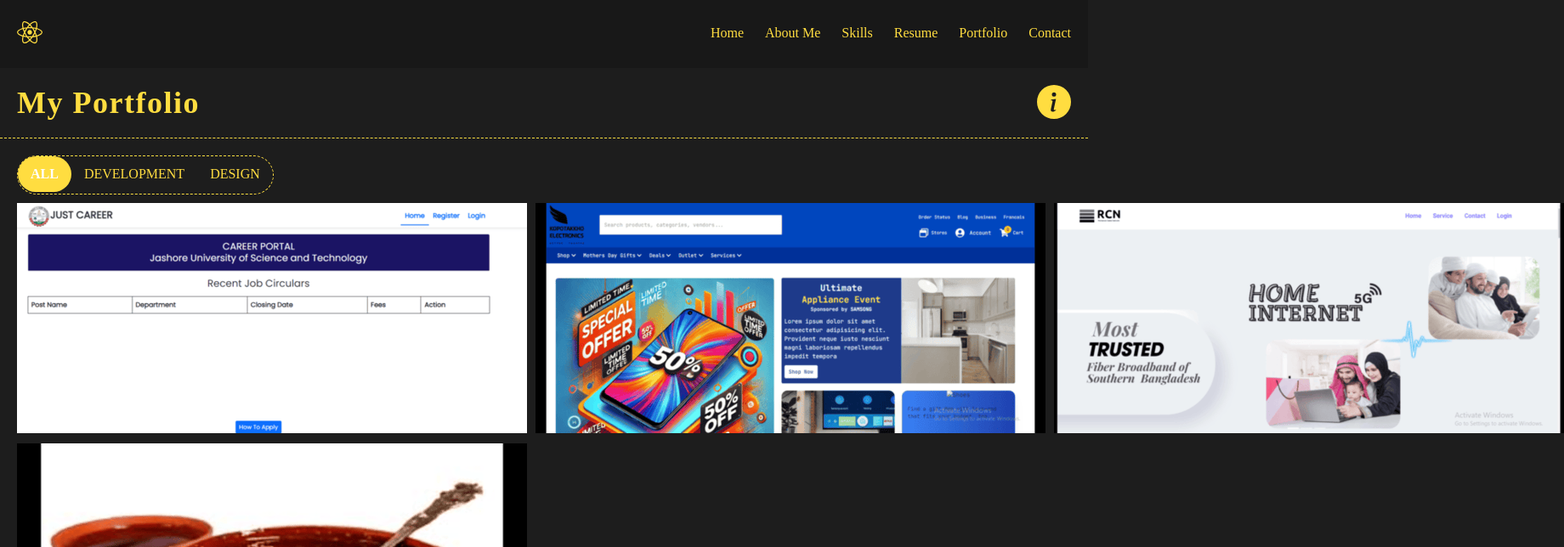
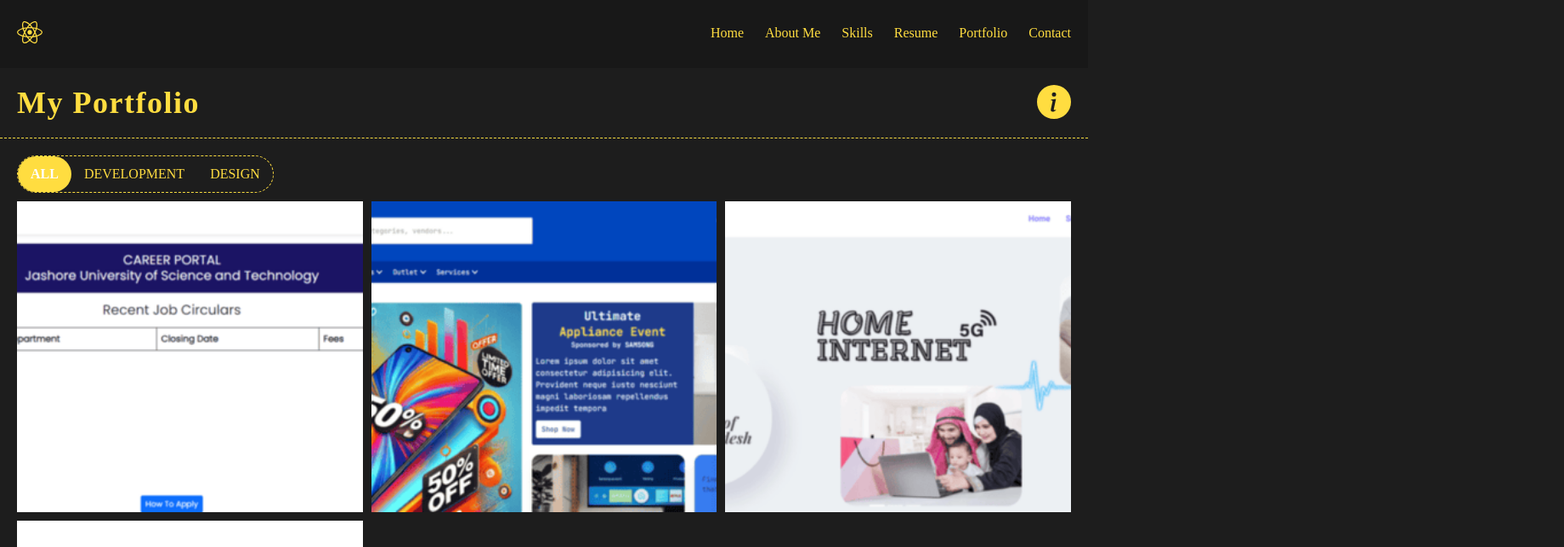
Before and after one commit to Md-Monirul-Islam/react-portfolio, a React (Create React App) app: page /portfolio in a window 1280 px wide. Shown: the top 644 px of the page at 85% size, 1840 px wide, since content can reach past the window. Built offline with nearby package versions, Linux system fonts and the light colour scheme.

Commit message:
complete portfolio section

```diff
--- a/src/containers/portfolio/index.jsx
+++ b/src/containers/portfolio/index.jsx
@@ -8,113 +8,79 @@ import ImagThree from '../images/three.png';
 import Images from '../images/images.png';
 
 const Portfolio = () => {
-
     const [filteredValue, setFilteredValue] = useState(1);
-
-    const [hoverValue,setHoverValue] = useState(null);
+    const [hoverValue, setHoverValue] = useState(null);
 
     const portfolioData = [
-        {
-            id : 2,
-            name : 'Job Portal',
-            image : ImageOne,
-            link : '',
-        },
-        {
-            id : 3,
-            name : 'Ecommerce',
-            image : ImageTwo,
-            link : '',
-        },
-        {
-            id : 4,
-            name : 'Company Portal',
-            image : ImagThree,
-            link : '',
-        },
-        {
-            id : 3,
-            name : 'Ecommerce',
-            image : Images,
-            link : '',
-        },
-    ]
+        { id: 2, name: 'Job Portal', image: ImageOne, link: '' },
+        { id: 3, name: 'Multi Seller Ecommerce & POS', image: ImageTwo, link: '' },
+        { id: 4, name: 'Company Portal', image: ImagThree, link: '' },
+        { id: 3, name: 'Ecommerce', image: Images, link: '' },
+    ];
 
     const filterData = [
-        {
-            filterId : 1,
-            label : 'All',
-        },
-        {
-            filterId : 2,
-            label : 'Development',
-        },
-        {
-            filterId : 3,
-            label : 'Design',
-        },
-    ]
+        { filterId: 1, label: 'All' },
+        { filterId: 2, label: 'Development' },
+        { filterId: 3, label: 'Design' },
+    ];
 
-    function handleFilter(currentId){
+    function handleFilter(currentId) {
         setFilteredValue(currentId);
-    };
+    }
 
-    console.log(filteredValue)
+    const filteredItems = filteredValue === 1
+        ? portfolioData
+        : portfolioData.filter(item => item.id === filteredValue);
 
-    const filteredItems = filteredValue ===1 ? portfolioData : portfolioData.filter(item=>item.id === filteredValue);
-    console.log(filteredItems)
-
-    function handleHover(index){
+    function handleHover(index) {
         setHoverValue(index);
-    };
-    console.log(hoverValue)
+    }
 
     return (
         <section id="portfolio" className="portfolio">
             <PageHeaderContent
-                headerText = 'My Portfolio'
-                icon = {<BsInfoCircleFill size={40} />}
+                headerText="My Portfolio"
+                icon={<BsInfoCircleFill size={40} />}
             />
             <div className="portfolio__content">
                 <ul className="portfolio__content__filter">
-                    {
-                        filterData.map(item=>(
-                            <li key={item.filterId} onClick={()=>handleFilter(item.filterId)} className={item.filterId === filteredValue ? 'active' : ''}>
-                                {
-                                    item.label
-                                }
+                    {filterData.map(item => (
+                        <li
+                            key={item.filterId}
+                            onClick={() => handleFilter(item.filterId)}
+                            className={item.filterId === filteredValue ? 'active' : ''}
+                        >
+                            {item.label}
                         </li>
-                        ))
-                    }
+                    ))}
                 </ul>
                 <div className="portfolio__content__cards">
-                    {
-                        filteredItems.map((item,index)=>(
-                            <div className="portfolio_content__cards__item" key={item.id}
-                                onMouseEnter={()=>handleHover(index)}
-                                onMouseLeave={()=>handleHover(null)}
-                            >   {/* `cardItem${item.name.trim()}` */}
-                                <div className="portfolio_content__cards__item__image-wrapper">
-                                    <a>
-                                        <img src={item.image} alt="Not fount" />
+                    {filteredItems.map((item, index) => (
+                        <div
+                            className="portfolio__content__cards__item"
+                            key={index}
+                            onMouseEnter={() => handleHover(index)}
+                            onMouseLeave={() => handleHover(null)}
+                        >
+                            <div className="portfolio__content__cards__item__image-wrapper">
+                                <a href={item.link}>
+                                    <img src={item.image} alt={item.name} />
                                 </a>
                             </div>
                             <div className="overlay">
-                                    {
-                                        index === hoverValue && (
+                                {index === hoverValue && (
                                     <div>
                                         <p>{item.name}</p>
                                         <button>Visit</button>
                                     </div>
-                                        )
-                                    }
+                                )}
                             </div>
                         </div>
-                        ))
-                    }
+                    ))}
                 </div>
             </div>
         </section>
-    )
-}
+    );
+};
+
 export default Portfolio;
--- a/src/containers/portfolio/styles.scss
+++ b/src/containers/portfolio/styles.scss
@@ -13,12 +13,10 @@
                 font-size: 16px;
                 display: inline-block;
                 cursor: pointer;
-                position: relative;
                 color: var(--yellow-theme-main-color);
                 text-transform: uppercase;
                 padding: 12px 15px;
-                overflow: hidden;
-                transform: all 0.5s ease;
+                transition: all 0.5s ease;
 
                 &.active {
                     background: var(--yellow-theme-main-color);
@@ -32,44 +30,36 @@
         &__cards {
             display: grid;
             grid-template-columns: repeat(3, 1fr);
-            grid-auto-rows: auto;
             gap: 1rem;
             margin-top: 10px;
 
             &__item {
                 height: 366px;
-                cursor: pointer;
                 position: relative;
 
-                &:hover .overlay{
+                &:hover .overlay {
                     opacity: 1;
                 }
 
                 &__image-wrapper {
                     height: 100%;
 
-                    a {
+                    img {
                         height: 100%;
-
-                        img {
-                            height: inherit;
-                            object-fit: cover;
-                            width: 100%;
-                        }
+                        width: 100%;
+                        object-fit: cover;
                     }
                 }
 
                 .overlay {
                     position: absolute;
                     top: 0;
+                    right: 0;
                     bottom: 0;
-                    right: 0;
                     left: 0;
-                    height: 100%;
-                    width: 100%;
                     opacity: 0;
-                    transition: 0.5s ease;
-                    background-color: var(--yellow-theme-main-color);
+                    background-color: rgba(0, 0, 0, 0.6);
+                    transition: opacity 0.5s ease;
 
                     div {
                         position: absolute;
@@ -80,23 +70,31 @@
 
                         p {
                             color: var(--yellow-theme-sub-text-color);
-                            margin: 0px;
-                            font-size: 4rem;
-                            position: relative;
+                            margin: 0;
+                            font-size: 3rem;
+                            white-space: nowrap;
                             overflow: hidden;
-                            white-space: nowrap;
+                            display: inline-block;
+                            width: 0;
+                            animation: typingEffect 1s steps(30, end) forwards;
+                            -webkit-animation: typingEffect 1s steps(30, end) forwards;
                         }
 
                         button {
-                            cursor: pointer;
                             margin-top: 16px;
-                            padding: 10px 70px;
+                            padding: 10px 20px;
                             font-size: 2rem;
                             background: transparent;
                             color: var(--yellow-theme-sub-text-color);
                             border: 1.5px solid var(--yellow-theme-main-color);
                             border-radius: 4px;
-                            font-weight: 500;
+                            cursor: pointer;
+                            transition: background-color 0.3s;
+
+                            &:hover {
+                                background-color: var(--yellow-theme-main-color);
+                                color: #fff;
+                            }
                         }
                     }
                 }
@@ -104,3 +102,41 @@
         }
     }
 }
+
+@keyframes typingEffect {
+    from {
+        width: 0;
+    }
+
+    to {
+        width: 100%;
+    }
+}
+
+@media only screen and (max-width : 480px) {
+    .portfolio__content__filter>li {
+        font-size: 11px;
+    }
+
+    .portfolio__content__cards {
+        grid-template-columns: repeat(1, 1fr);
+    }
+}
+
+@media only screen and (min-width : 481px) and (max-width : 768px) {
+    .portfolio__content__filter>li {
+        font-size: 14px;
+    }
+
+    .portfolio__content__cards {
+        grid-template-columns: repeat(2, 1fr);
+
+        &__item {
+            .overlay {
+                div>p {
+                    font-size: 1.5rem;
+                }
+            }
+        }
+    }
+}
```
Lines whose indentation alone changed are shown as unchanged.
